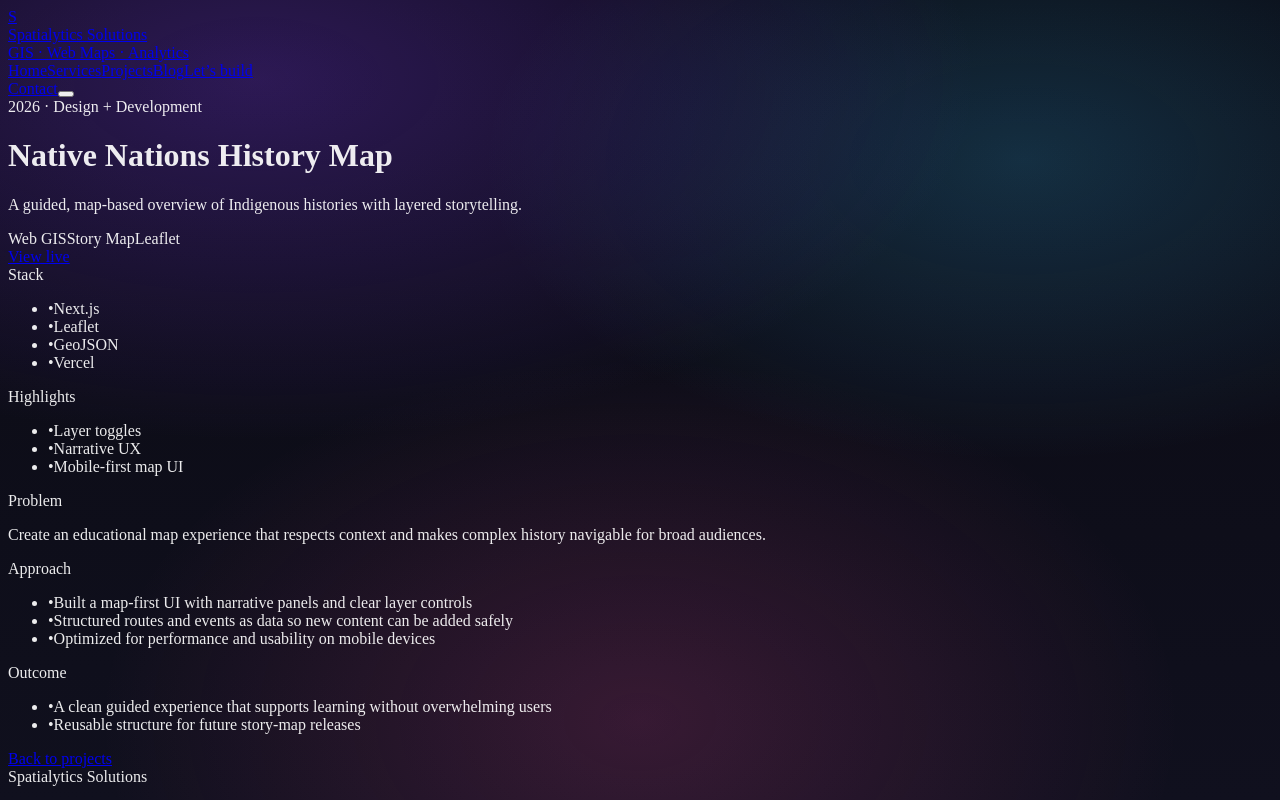
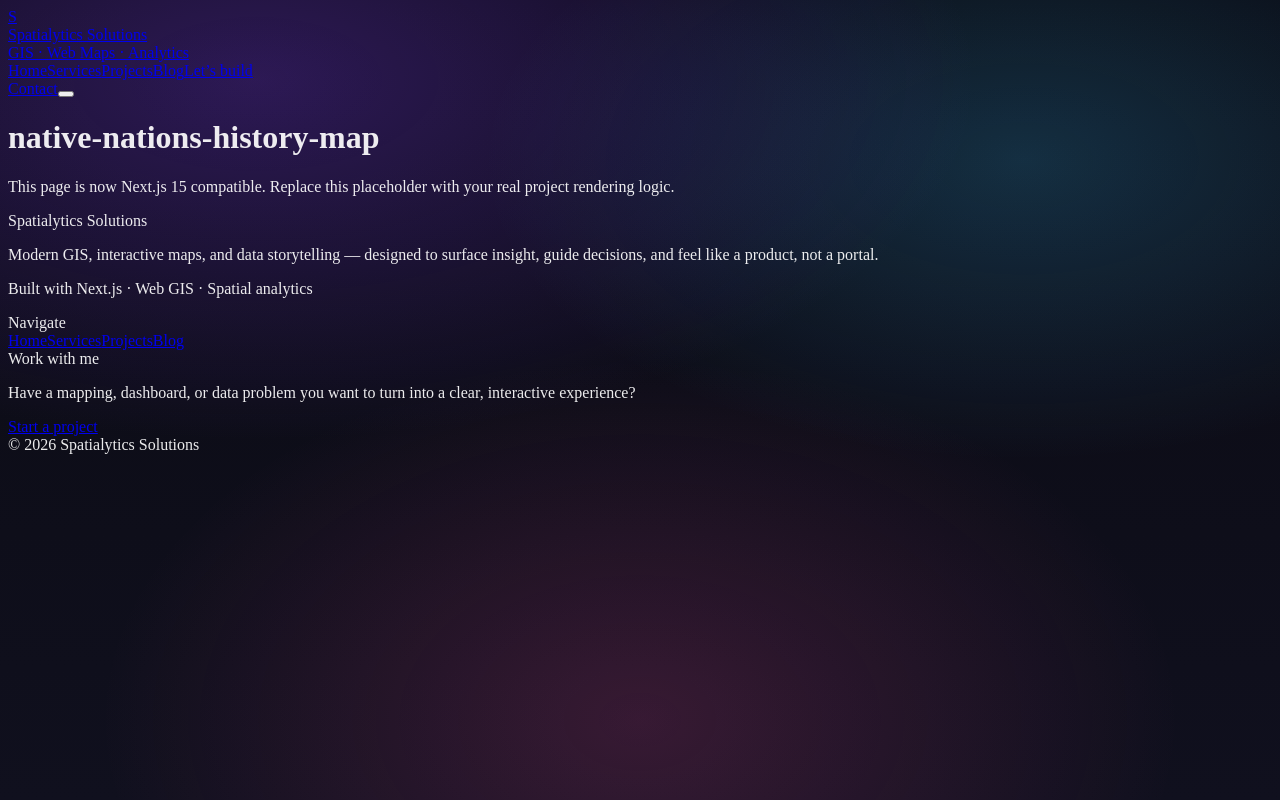
Before and after one commit to KristineMK72/Spatialytics, a Next.js app: page /projects/native-nations-history-map in a window 1280 px wide. Shown: the top 800 px of the page. Built offline with nearby package versions, Linux system fonts and the light colour scheme.

Commit message:
Fix Next.js 15 params typing for projects slug page

```diff
--- a/src/app/projects/[slug]/page.tsx
+++ b/src/app/projects/[slug]/page.tsx
@@ -1,117 +1,29 @@
-import Container from "@/components/Container";
-import Section from "@/components/Section";
-import Card from "@/components/Card";
-import Button from "@/components/Button";
-import { projects } from "@/content/projects";
+import { notFound } from "next/navigation";
 
-export default function ProjectDetailPage({ params }: { params: { slug: string } }) {
-  const project = projects.find((p) => p.slug === params.slug);
+type PageProps = {
+  params: Promise<{ slug: string }>;
+};
 
-  if (!project) {
-    return (
-      <main>
-        <Container className="pt-10">
-          <Card>
-            <h1 className="text-2xl font-bold">Project not found</h1>
-            <p className="p mt-2">That case study doesn’t exist yet.</p>
-            <div className="mt-6">
-              <Button href="/projects" variant="ghost">Back to projects</Button>
-            </div>
-          </Card>
-        </Container>
-      </main>
-    );
-  }
+export function generateStaticParams() {
+  // TODO: Replace with your real slugs.
+  // Example:
+  // import { projects } from "@/lib/projects";
+  // return projects.map((p) => ({ slug: p.slug }));
+  return [];
+}
+
+export default async function ProjectDetailPage({ params }: PageProps) {
+  const { slug } = await params;
+
+  if (!slug) return notFound();
 
   return (
-    <main>
-      <Container className="pt-10">
-        <div className="glass rounded-[2rem] p-8 md:p-12">
-          <div className="kicker">{project.year} · {project.role}</div>
-          <h1 className="h1 mt-3">{project.title}</h1>
-          <p className="p mt-4 max-w-3xl">{project.subtitle}</p>
-
-          <div className="mt-6 flex flex-wrap gap-2">
-            {project.tags.map((t) => (
-              <span key={t} className="px-3 py-1.5 rounded-2xl text-xs border border-white/10 text-white/70">
-                {t}
-              </span>
-            ))}
-          </div>
-
-          <div className="mt-8 flex flex-wrap gap-3">
-            {project.links?.live && (
-              <a href={project.links.live} target="_blank" rel="noreferrer">
-                <span className="inline-flex items-center justify-center px-5 py-3 rounded-2xl glass border-white/15 text-sm font-semibold hover:bg-white/10 transition">
-                  View live
-                </span>
-              </a>
-            )}
-            {project.links?.repo && (
-              <a href={project.links.repo} target="_blank" rel="noreferrer">
-                <span className="inline-flex items-center justify-center px-5 py-3 rounded-2xl border border-white/10 bg-white/0 hover:bg-white/5 text-sm font-semibold text-white/80 hover:text-white transition">
-                  View code
-                </span>
-              </a>
-            )}
-          </div>
-        </div>
-
-        <Section>
-          <div className="grid gap-6 md:grid-cols-3">
-            <Card className="md:col-span-1">
-              <div className="font-semibold">Stack</div>
-              <ul className="mt-3 space-y-2 text-white/75 text-sm">
-                {project.stack.map((s) => (
-                  <li key={s} className="flex gap-2">
-                    <span className="text-white/40">•</span>
-                    <span>{s}</span>
-                  </li>
-                ))}
-              </ul>
-
-              <div className="mt-6 font-semibold">Highlights</div>
-              <ul className="mt-3 space-y-2 text-white/75 text-sm">
-                {project.highlights.map((h) => (
-                  <li key={h} className="flex gap-2">
-                    <span className="text-white/40">•</span>
-                    <span>{h}</span>
-                  </li>
-                ))}
-              </ul>
-            </Card>
-
-            <Card className="md:col-span-2">
-              <div className="font-semibold">Problem</div>
-              <p className="p mt-2">{project.narrative.problem}</p>
-
-              <div className="mt-6 font-semibold">Approach</div>
-              <ul className="mt-3 space-y-2 text-white/75">
-                {project.narrative.approach.map((a) => (
-                  <li key={a} className="flex gap-2">
-                    <span className="text-white/40">•</span>
-                    <span>{a}</span>
-                  </li>
-                ))}
-              </ul>
-
-              <div className="mt-6 font-semibold">Outcome</div>
-              <ul className="mt-3 space-y-2 text-white/75">
-                {project.narrative.outcome.map((o) => (
-                  <li key={o} className="flex gap-2">
-                    <span className="text-white/40">•</span>
-                    <span>{o}</span>
-                  </li>
-                ))}
-              </ul>
-
-              <div className="mt-8">
-                <Button href="/projects" variant="ghost">Back to projects</Button>
-              </div>
-            </Card>
-          </div>
-        </Section>
-      </Container>
+    <main className="mx-auto max-w-4xl px-4 py-12">
+      <h1 className="text-3xl font-black tracking-tight">{slug}</h1>
+      <p className="mt-3 text-white/70">
+        This page is now Next.js 15 compatible. Replace this placeholder with your
+        real project rendering logic.
+      </p>
     </main>
   );
 }
```
